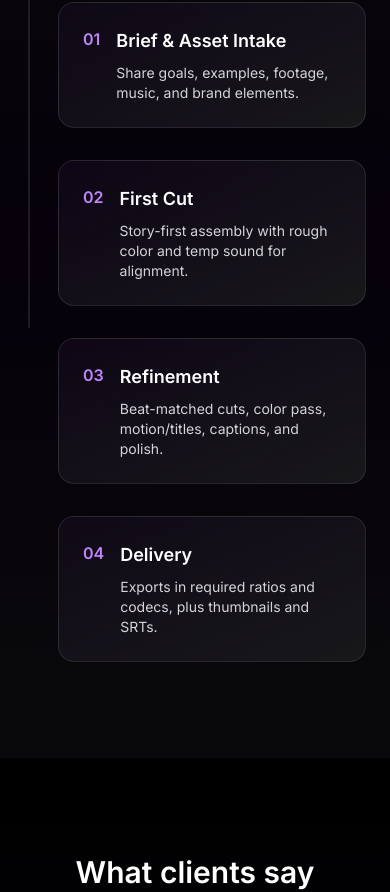
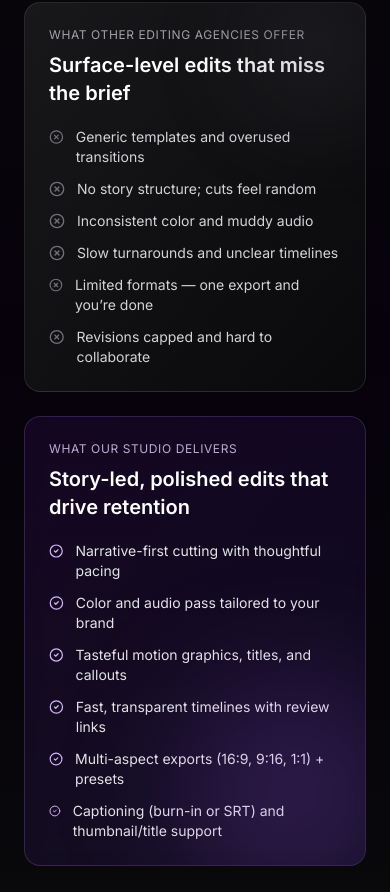
Before and after one commit to flames-23/frontend-repo_pnjlg25r_j4ardw, a React (Vite) app: page / in a window 390 px wide. Shown: the part 3973-4865 px from the top of the page. Built offline with nearby package versions, Linux system fonts and the light colour scheme; a web font is replaced by a local one.

Commit message:
Update project prj_pnjlg25r - 2025-11-15T08:51:01.988Z

```diff
--- a/src/App.jsx
+++ b/src/App.jsx
@@ -1,7 +1,7 @@
 import React, { useRef } from 'react'
 import Spline from '@splinetool/react-spline'
 import { motion, useScroll, useTransform } from 'framer-motion'
-import { Scissors, Clapperboard, Film, Camera, Wand2, Zap, CheckCircle2 } from 'lucide-react'
+import { Scissors, Clapperboard, Film, Camera, Wand2, Zap, CheckCircle2, XCircle } from 'lucide-react'
 
 function App() {
   // Process scroll progress
@@ -25,6 +25,7 @@ function App() {
           </div>
           <div className="hidden md:flex items-center gap-8 text-sm text-zinc-300">
             <a href="#features" className="hover:text-white transition-colors">Features</a>
+            <a href="#compare" className="hover:text-white transition-colors">Why us</a>
             <a href="#process" className="hover:text-white transition-colors">Process</a>
             <a href="#work" className="hover:text-white transition-colors">Showcase</a>
             <a href="#testimonials" className="hover:text-white transition-colors">Testimonials</a>
@@ -199,6 +200,66 @@ function App() {
         </div>
       </section>
 
+      {/* Comparison: Others vs Us */}
+      <section id="compare" className="relative py-24 bg-gradient-to-b from-zinc-950 via-purple-950/10 to-zinc-950">
+        <div aria-hidden className="pointer-events-none absolute inset-0 -z-10">
+          <div className="absolute left-10 top-10 h-56 w-56 rounded-full bg-purple-700/10 blur-3xl" />
+          <div className="absolute right-10 bottom-10 h-56 w-56 rounded-full bg-indigo-700/10 blur-3xl" />
+        </div>
+        <div className="mx-auto max-w-7xl px-6">
+          <div className="text-center mb-12">
+            <h2 className="text-3xl md:text-4xl font-semibold">Why teams switch to us</h2>
+            <p className="mt-3 text-zinc-300">A clear look at typical editing offers versus how we deliver more.</p>
+          </div>
+
+          <div className="grid gap-6 md:gap-8 md:grid-cols-2">
+            {/* Others */}
+            <div className="relative overflow-hidden rounded-2xl border border-white/10 bg-gradient-to-br from-zinc-900 to-zinc-950 p-6 md:p-8">
+              <div aria-hidden className="pointer-events-none absolute -right-8 -top-8 h-40 w-40 rounded-full bg-zinc-700/20 blur-2xl" />
+              <p className="text-xs uppercase tracking-wider text-zinc-400">What other editing agencies offer</p>
+              <h3 className="mt-2 text-xl font-semibold">Surface-level edits that miss the brief</h3>
+              <ul className="mt-5 space-y-3">
+                {[
+                  'Generic templates and overused transitions',
+                  'No story structure; cuts feel random',
+                  'Inconsistent color and muddy audio',
+                  'Slow turnarounds and unclear timelines',
+                  'Limited formats — one export and you’re done',
+                  'Revisions capped and hard to collaborate'
+                ].map((it, i) => (
+                  <li key={i} className="flex items-start gap-3 text-zinc-300">
+                    <XCircle className="mt-0.5 h-4 w-4 text-zinc-500" />
+                    <span className="text-sm">{it}</span>
+                  </li>
+                ))}
+              </ul>
+            </div>
+
+            {/* Us */}
+            <div className="relative overflow-hidden rounded-2xl border border-purple-400/20 bg-gradient-to-br from-purple-600/10 to-indigo-600/10 p-6 md:p-8 backdrop-blur">
+              <div aria-hidden className="pointer-events-none absolute -right-10 -bottom-10 h-56 w-56 rounded-full bg-purple-500/20 blur-3xl" />
+              <p className="text-xs uppercase tracking-wider text-purple-200/80">What our studio delivers</p>
+              <h3 className="mt-2 text-xl font-semibold">Story-led, polished edits that drive retention</h3>
+              <ul className="mt-5 space-y-3">
+                {[
+                  'Narrative-first cutting with thoughtful pacing',
+                  'Color and audio pass tailored to your brand',
+                  'Tasteful motion graphics, titles, and callouts',
+                  'Fast, transparent timelines with review links',
+                  'Multi-aspect exports (16:9, 9:16, 1:1) + presets',
+                  'Captioning (burn-in or SRT) and thumbnail/title support'
+                ].map((it, i) => (
+                  <li key={i} className="flex items-start gap-3 text-zinc-200">
+                    <CheckCircle2 className="mt-0.5 h-4 w-4 text-purple-300" />
+                    <span className="text-sm">{it}</span>
+                  </li>
+                ))}
+              </ul>
+            </div>
+          </div>
+        </div>
+      </section>
+
       {/* Process: step-by-step, smooth reveal while scrolling + progress bar */}
       <section id="process" className="relative py-24 bg-gradient-to-b from-zinc-950 via-purple-950/10 to-zinc-950">
         <div aria-hidden className="pointer-events-none absolute inset-0 -z-10">
```
Also changed, not shown: 1 other file (tests, documents, lock files or other folders).
